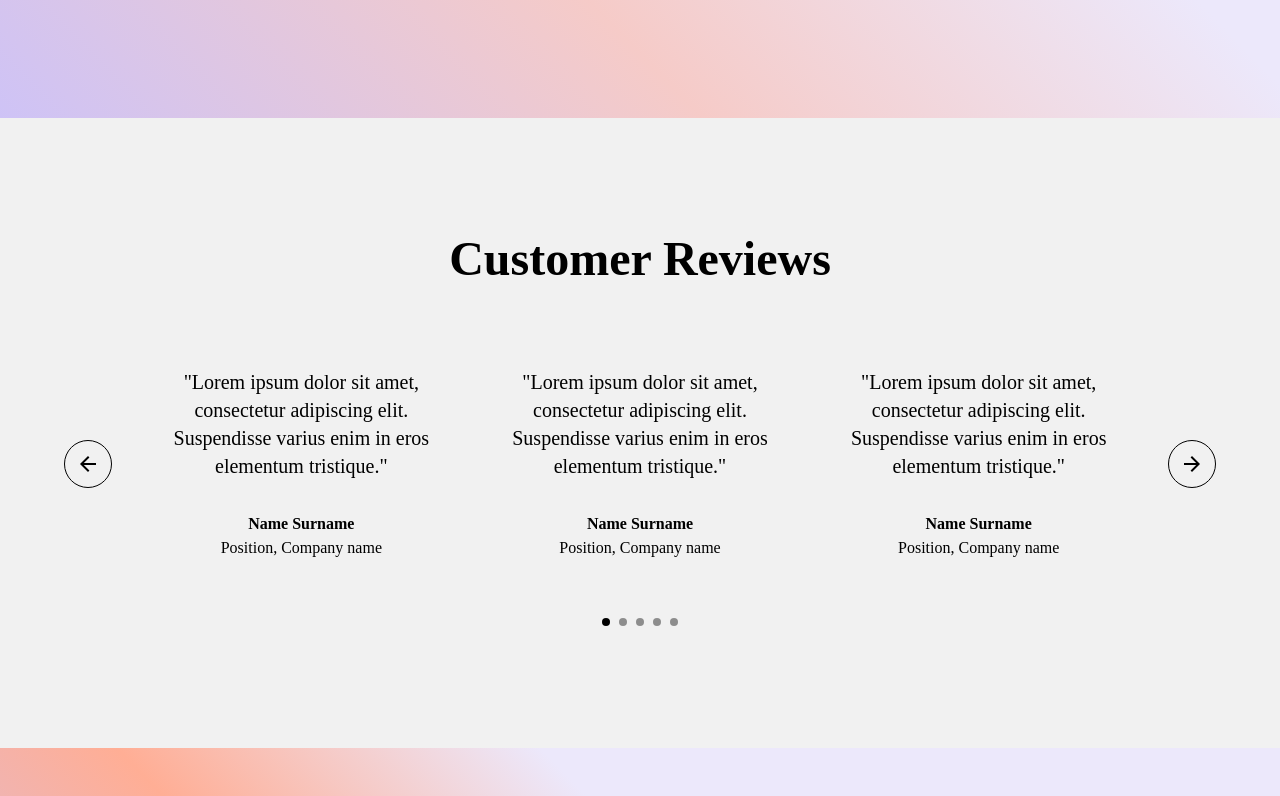
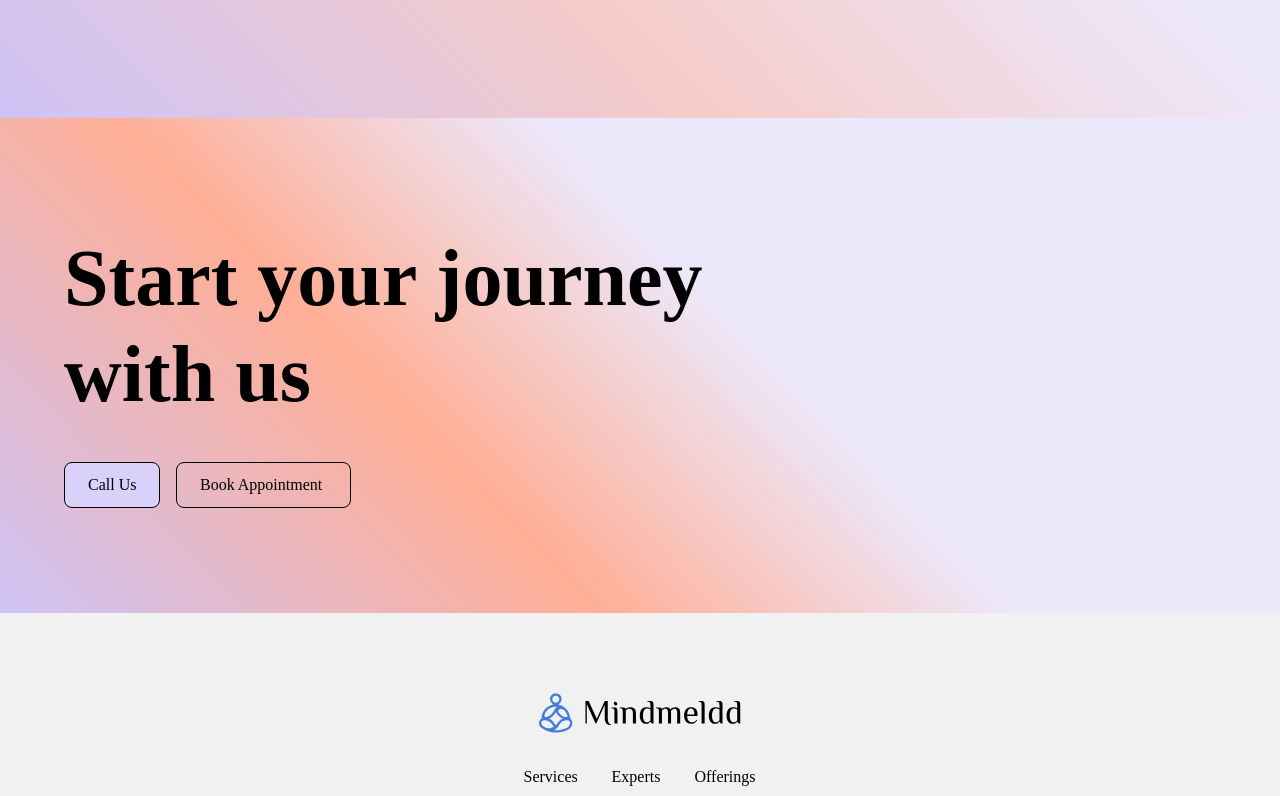
Before and after one commit to SaiPratap414/MindMeld, a React (Vite) app: page / in a window 1280 px wide. Shown: the part 6104-6900 px from the top of the page. Built offline with nearby package versions, Linux system fonts and the light colour scheme; a web font is replaced by a local one.

Commit message:
testinomials commented

```diff
--- a/src/pages/Mind.tsx
+++ b/src/pages/Mind.tsx
@@ -4,7 +4,6 @@ import Services from "../components/Services";
 import Conditions from "../components/Conditions";
 import Features from "../components/Features";
 import Team from "../components/Team";
-import Testimonials from "../components/Testimonials";
 import CTA from "../components/CTA";
 import Footer from "../components/Footer";
 import styles from "./Mind.module.css";
@@ -17,7 +16,8 @@ const Mind: FunctionComponent = () => {
       <Conditions />
       <Features />
       <Team />
-      <Testimonials />
+      {/* Testimonials component is commented out for now */}
+      {/* <Testimonials /> */}
       <CTA />
       <Footer />
     </div>
```
